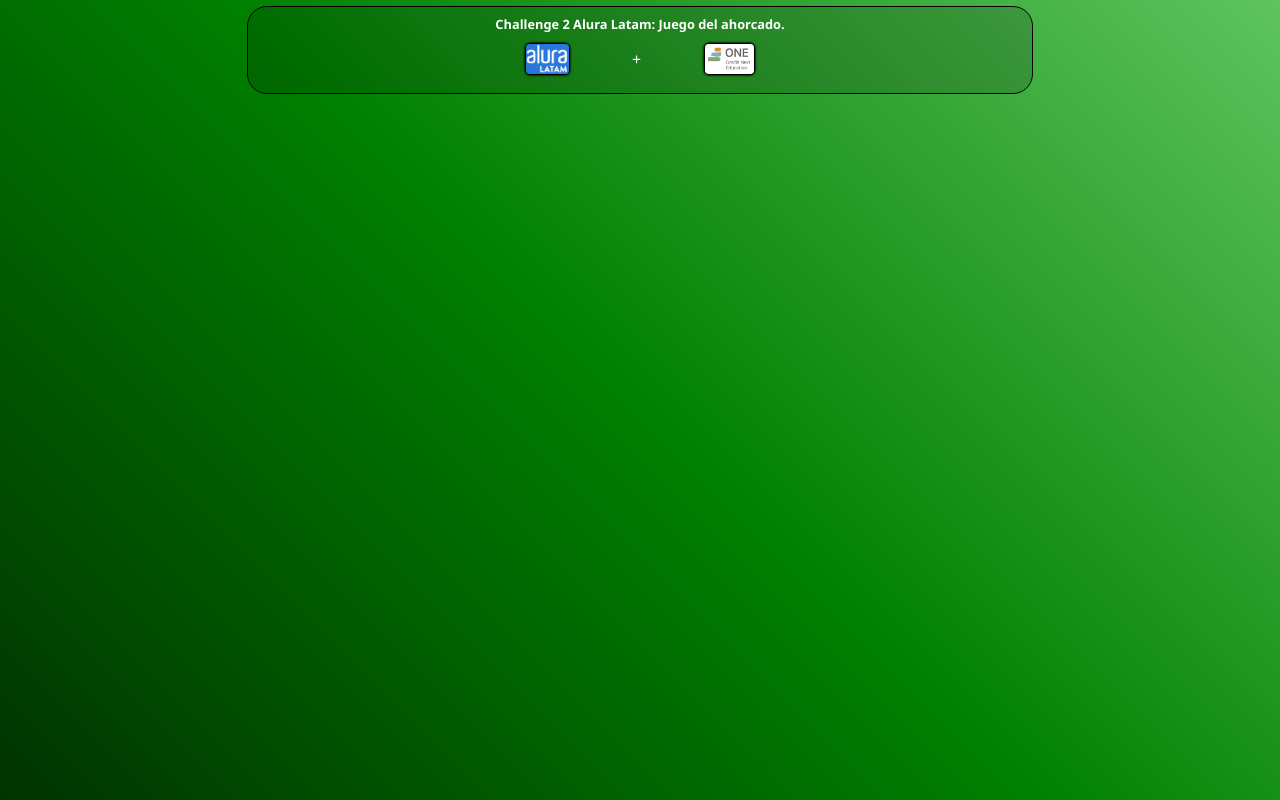
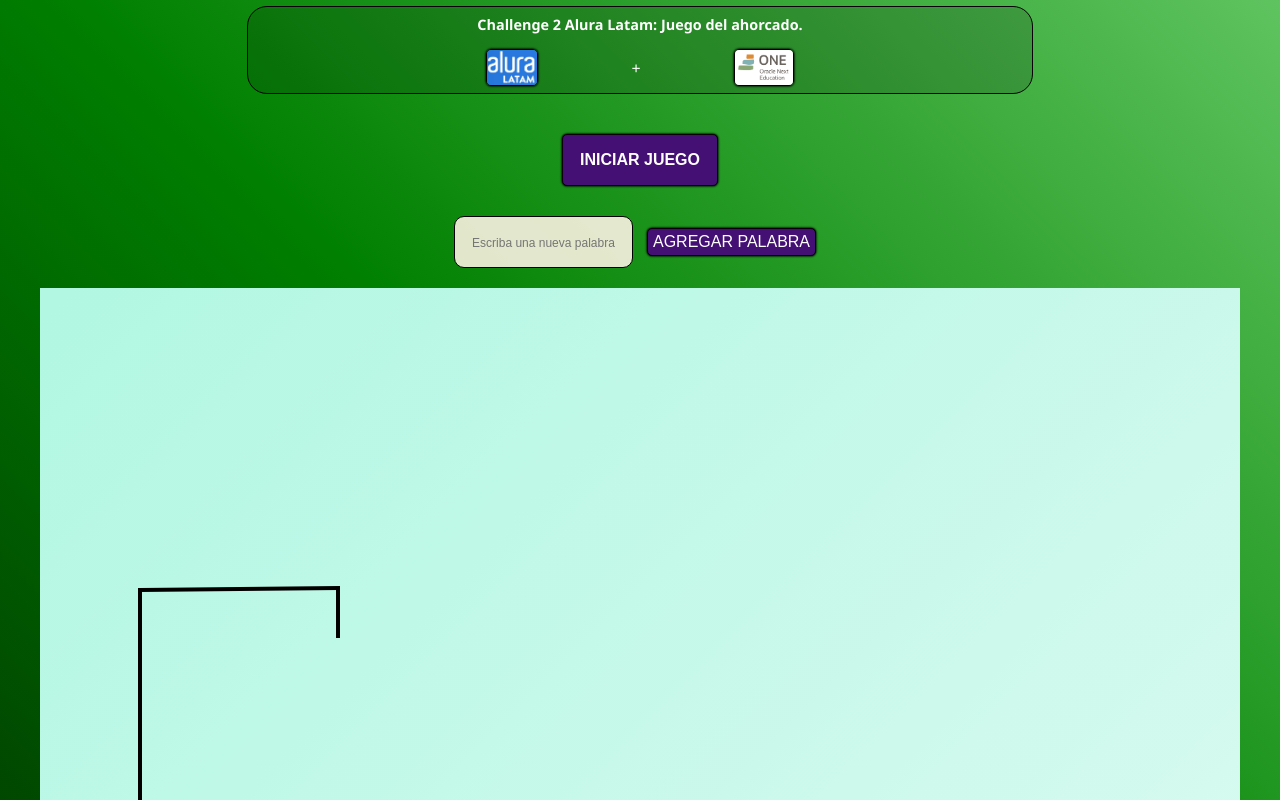
Before and after one commit to Heber-739/Challenge-2-Juego-del-Ahorcado, a plain HTML site: page index.html in a window 1280 px wide. Shown: the top 800 px of the page. Drawn offline with Linux system fonts and the light colour scheme.

Commit message:
Se inició con el dibujo en canvas

```diff
--- a/css/style.css
+++ b/css/style.css
@@ -5,11 +5,11 @@
 body {
   background: linear-gradient(45deg, #013301, green, rgb(95, 196, 95));
   background-repeat: no-repeat;
-  height: 100vh;
+  height: 100%;
 }
 header {
   width: 60vw;
-  margin: 6px auto;
+  margin: 6px auto 30px;
   color: white;
   border: 1px solid black;
   font-family: "Segoe UI", Tahoma, Geneva, Verdana, sans-serif;
@@ -19,23 +19,62 @@ header {
   background-color: #00000027;
 }
 h2 {
-  font-size: 0.8em;
+  font-size: 0.9em;
   text-align: center;
 }
 figure {
   display: flex;
-  margin: 10px auto;
-  width: 30%;
+  margin: 15px auto;
+  width: 40%;
   justify-content: space-evenly;
 }
 figure p {
   margin: auto;
   padding: 0 5px;
 }
+section {
+  text-align: center;
+}
+#iniciar-juego {
+  display: block;
+  text-decoration: none;
+  color: white;
+  padding: 12px;
+  font-weight: bolder;
+}
+
 .picture {
   width: auto;
-  height: 30px;
+  height: 35px;
   border: 0.5px solid black;
   box-shadow: 0px 0px 2px 0.5px black;
   border-radius: 5px;
 }
+#nueva-palabra {
+  background-color: #fff4e6e1;
+  border: 0.5px solid black;
+  border-radius: 10px;
+  height: 50px;
+  margin: 20px auto;
+}
+#nueva-palabra::placeholder {
+  font-size: 0.9em;
+  text-align: center;
+}
+.invivible {
+  display: none;
+}
+.button {
+  color: white;
+  background-color: #441074;
+  border: 0.5px solid black;
+  box-shadow: 0px 0px 2px 0.5px black;
+  border-radius: 5px;
+  padding: 4px 5px;
+  margin: 10px;
+  font-size: 1em;
+}
+
+#ahorcado {
+  background: linear-gradient(-45deg, #dbfaf1, #b1f7e2);
+}
--- a/index.html
+++ b/index.html
@@ -20,5 +20,30 @@
         />
       </figure>
     </header>
+    <main>
+      <section>
+        <button class="button">
+          <a href="#ahorcado" id="iniciar-juego">INICIAR JUEGO</a>
+        </button>
+        <form>
+          <labell>
+            <input
+              type="text"
+              name="ingresar-palabra"
+              placeholder="Escriba una nueva palabra"
+              id="nueva-palabra"
+            />
+            <button class="button">AGREGAR PALABRA</button>
+          </labell>
+        </form>
+      </section>
+      <section>
+        <canvas height="800px" width="1200px" id="ahorcado"></canvas>
+      </section>
+    </main>
+    <footer>
+      <p>Gracias por jugar</p>
+    </footer>
+    <script src="./js/script.js"></script>
   </body>
 </html>
--- a/js/script.js
+++ b/js/script.js
@@ -0,0 +1,32 @@
+var pizarra = document.querySelector("canvas");
+var pincel = pizarra.getContext("2d");
+pincel.beginPath()
+pincel.moveTo(50,750);
+pincel.lineTo(100,700);
+pincel.lineTo(150,750);
+pincel.lineTo(50,750);
+pincel.fill();
+
+pincel.beginPath()
+pincel.moveTo(100,702);
+pincel.lineWidth = "4";
+pincel.lineTo(100,300);
+pincel.stroke();
+
+pincel.beginPath()
+pincel.moveTo(100,302);
+pincel.lineTo(300,300);
+pincel.stroke();
+
+pincel.beginPath()
+pincel.moveTo(298,300);
+pincel.lineTo(298,350);
+pincel.stroke();
+
+
+
+/* pizarra.addEventListener('', function(event){
+    event.preventDefault();
+
+
+}) */
```
